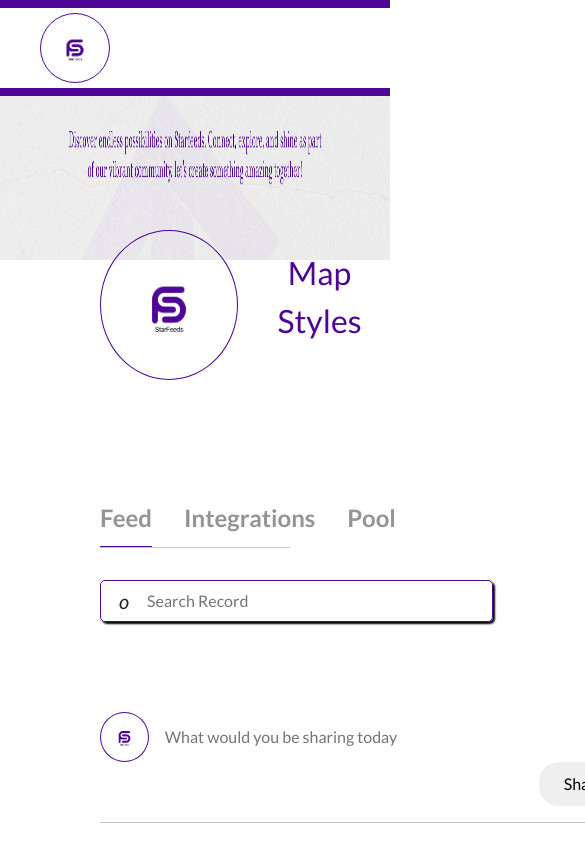
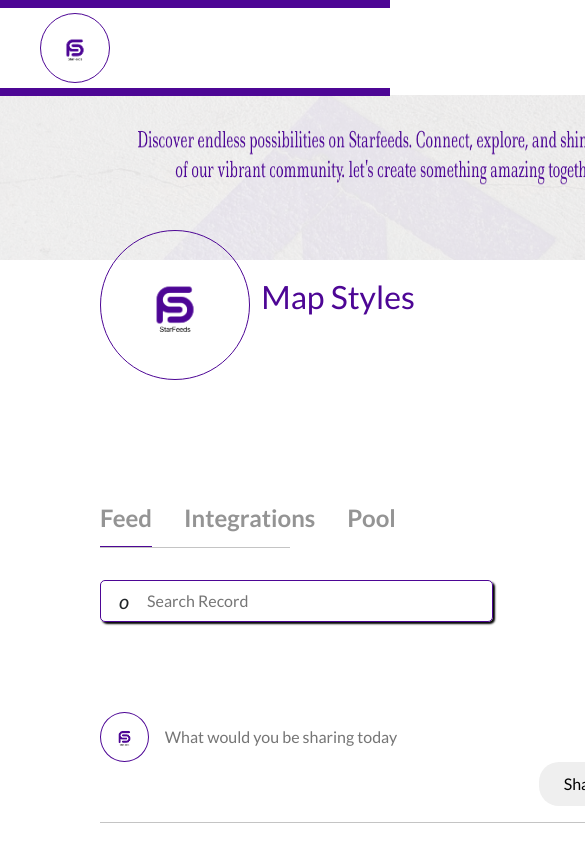
Before and after one commit to hollarteju/starfeeds, a React (Create React App) app: page /starfeeds/home in a window 390 px wide. Shown: the top 844 px of the page, 585 px wide, since content can reach past the window. Built offline with nearby package versions, Linux system fonts and the light colour scheme.

Commit message:
home page screen size reponsive

```diff
--- a/public/index.html
+++ b/public/index.html
@@ -3,7 +3,7 @@
   <head>
     <meta charset="utf-8" />
     <link rel="icon" href="%PUBLIC_URL%/favicon.ico" />
-    <meta name="viewport" content="width=device-width, initial-scale=1" />
+    <meta name="viewport" content="width=device-width, initial-scale=1, shrink-to-fit=no" />
     <meta name="theme-color" content="#000000" />
     <meta
       name="description"
--- a/src/component/homepage/homepage.css
+++ b/src/component/homepage/homepage.css
@@ -8,10 +8,10 @@ img {
   height: 100%;
 }
 
-.header-container {
+.home-header-container {
   top: 90px;
   position: relative;
-  width: 100%;
+  width: 100% !important;
 }
 
 .home-page-header-container {
@@ -23,6 +23,7 @@ img {
   background-position: center;
   text-align: center;
   padding-top: 5px;
+  display: block !important;
 }
 .home-page-header-container .home-page-header-layer {
   display: flex;
@@ -241,4 +242,30 @@ img {
   height: 71px;
   border: 1px #4d0695 solid;
   align-self: center;
+}
+
+@media (max-width: 739px) {
+  .home-page-header-container {
+    width: 200% !important;
+  }
+}
+@media (max-width: 360px) {
+  .home-page-header-container {
+    width: 250% !important;
+  }
+}
+@media (max-width: 300px) {
+  .home-page-header-container {
+    width: 300% !important;
+  }
+}
+@media (max-width: 244px) {
+  .home-page-header-container {
+    width: 350% !important;
+  }
+}
+@media (max-width: 214px) {
+  .home-page-header-container {
+    width: 400% !important;
+  }
 }/*# sourceMappingURL=homepage.css.map */
--- a/src/component/homepage/homepage.scss
+++ b/src/component/homepage/homepage.scss
@@ -16,10 +16,10 @@ img{
     width: 100%;
     height: 100%;
 }
-.header-container{
+.home-header-container{
     top: 90px;
     position: relative;
-    width: 100%;
+    width: 100% !important;
 }
 .home-page-header-container{
     width: 100% !important;
@@ -30,6 +30,7 @@ img{
     background-position: center;
     text-align: center;
     padding-top: 5px;
+    display: block !important;
 
     .home-page-header-layer{
         display: flex;
@@ -264,11 +265,33 @@ img{
     }
 }
 
-// @media(max-width:375px){
-//     .home-page-header-container{
-//         width: 100% !important;
-//         position: relative;
-//         align-items: center;
-//         margin-left: 5rem;
-//     }
-// }
+@media(max-width:739px){
+    .home-page-header-container{
+        width: 200% !important;
+
+    }
+}
+@media(max-width:360px){
+    .home-page-header-container{
+        width: 250% !important;
+
+    }
+}
+@media(max-width:300px){
+    .home-page-header-container{
+        width: 300% !important;
+
+    }
+}
+@media(max-width:244px){
+    .home-page-header-container{
+        width: 350% !important;
+
+    }
+}
+@media(max-width:214px){
+    .home-page-header-container{
+        width: 400% !important;
+
+    }
+}
--- a/src/component/homepage/homepage_header.jsx
+++ b/src/component/homepage/homepage_header.jsx
@@ -10,7 +10,7 @@ function HomePageHeader(){
     setToggle(header)
 }
     return(
-    <div className="header-container">
+    <div className="home-header-container d-block">
         <div className="home-page-header-container">
             <img src="Frame.png" alt="" />
             <div className="home-page-header-layer">
```
Also changed, not shown: 1 other file (tests, documents, lock files or other folders).
